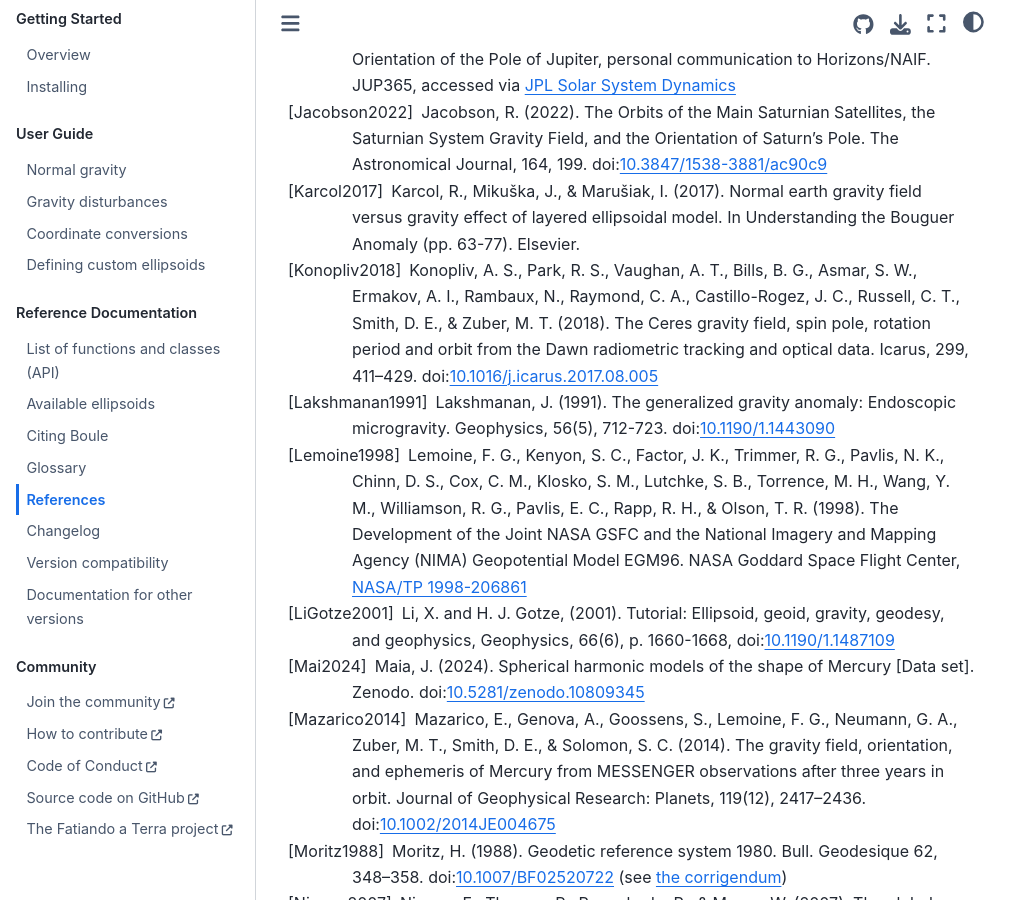
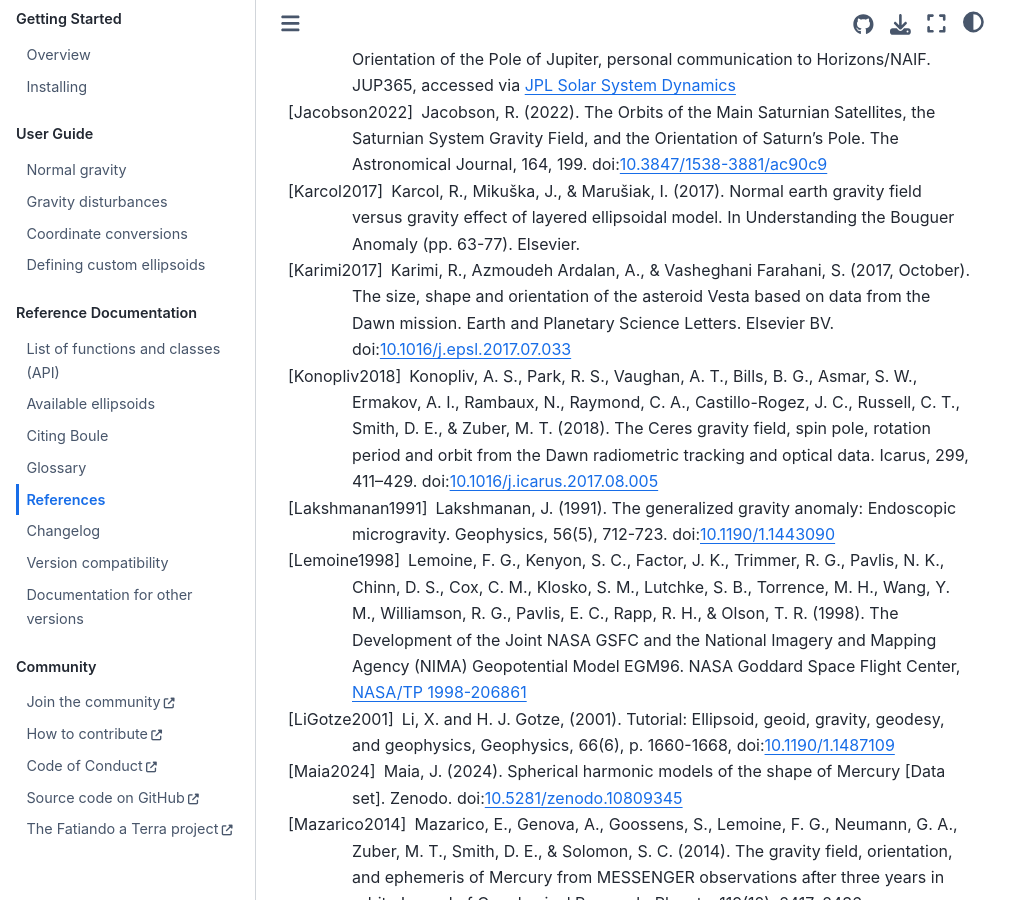
Before and after one commit to fatiando/boule, a Sphinx documentation site: the page built from doc/references.rst, in a window 1280 px wide and 900 px high, scrolled down 907 px. Shown: the whole window, without its empty margins (0-1031 px from the left). Built offline with Sphinx 7.4.7 and the Sphinx Book theme 1.1.4, drawn with Linux system fonts in a browser that asks for light colours; the version number could not be read and is left out.

Commit message:
Fix missing references and broken citations

```diff
--- a/doc/ellipsoids.rst
+++ b/doc/ellipsoids.rst
@@ -72,7 +72,7 @@ given in [Lemoine1998]_:
 
     print(boule.EGM96)
 
-**Moon2015*: Spheroid of Earth's Moon using parameters from [Wieczorek2015]_:
+**Moon2015**: Spheroid of Earth's Moon using parameters from [Wieczorek2015]_:
 
 .. jupyter-execute::
 
--- a/doc/references.rst
+++ b/doc/references.rst
@@ -13,11 +13,12 @@ References
 .. [Jacobson2021] Jacobson, R. A. (2021), The Orbits of the Regular Jovian Satellites and the Orientation of the Pole of Jupiter, personal communication to Horizons/NAIF. JUP365, accessed via `JPL Solar System Dynamics <https://ssd.jpl.nasa.gov>`__
 .. [Jacobson2022] Jacobson, R. (2022). The Orbits of the Main Saturnian Satellites, the Saturnian System Gravity Field, and the Orientation of Saturn’s Pole. The Astronomical Journal, 164, 199. doi:`10.3847/1538-3881/ac90c9 <https://doi.org/10.3847/1538-3881/ac90c9>`__
 .. [Karcol2017] Karcol, R., Mikuška, J., & Marušiak, I. (2017). Normal earth gravity field versus gravity effect of layered ellipsoidal model. In Understanding the Bouguer Anomaly (pp. 63-77). Elsevier.
+.. [Karimi2017] Karimi, R., Azmoudeh Ardalan, A., & Vasheghani Farahani, S. (2017, October). The size, shape and orientation of the asteroid Vesta based on data from the Dawn mission. Earth and Planetary Science Letters. Elsevier BV. doi:`10.1016/j.epsl.2017.07.033 <https://doi.org/10.1016/j.epsl.2017.07.033>`__
 .. [Konopliv2018] Konopliv, A. S., Park, R. S., Vaughan, A. T., Bills, B. G., Asmar, S. W., Ermakov, A. I., Rambaux, N., Raymond, C. A., Castillo-Rogez, J. C., Russell, C. T., Smith, D. E., & Zuber, M. T. (2018). The Ceres gravity field, spin pole, rotation period and orbit from the Dawn radiometric tracking and optical data. Icarus, 299, 411–429. doi:`10.1016/j.icarus.2017.08.005 <https://doi.org/10.1016/j.icarus.2017.08.005>`__
 .. [Lakshmanan1991] Lakshmanan, J. (1991). The generalized gravity anomaly: Endoscopic microgravity. Geophysics, 56(5), 712-723. doi:`10.1190/1.1443090 <https://doi.org/10.1190/1.1443090>`__
 .. [Lemoine1998] Lemoine, F. G., Kenyon, S. C., Factor, J. K., Trimmer, R. G., Pavlis, N. K., Chinn, D. S., Cox, C. M., Klosko, S. M., Lutchke, S. B., Torrence, M. H., Wang, Y. M., Williamson, R. G., Pavlis, E. C., Rapp, R. H., & Olson, T. R. (1998). The Development of the Joint NASA GSFC and the National Imagery and Mapping Agency (NIMA) Geopotential Model EGM96. NASA Goddard Space Flight Center, `NASA/TP 1998-206861 <https://cddis.nasa.gov/926/egm96/egm96.html>`__
 .. [LiGotze2001] Li, X. and H. J. Gotze, (2001). Tutorial: Ellipsoid, geoid, gravity, geodesy, and geophysics, Geophysics, 66(6), p. 1660-1668, doi:`10.1190/1.1487109 <https://doi.org/10.1190/1.1487109>`__
-.. [Mai2024] Maia, J. (2024). Spherical harmonic models of the shape of Mercury [Data set]. Zenodo. doi:`10.5281/zenodo.10809345 <https://doi.org/10.5281/zenodo.10809345>`__
+.. [Maia2024] Maia, J. (2024). Spherical harmonic models of the shape of Mercury [Data set]. Zenodo. doi:`10.5281/zenodo.10809345 <https://doi.org/10.5281/zenodo.10809345>`__
 .. [Mazarico2014] Mazarico, E., Genova, A., Goossens, S., Lemoine, F. G., Neumann, G. A., Zuber, M. T., Smith, D. E., & Solomon, S. C. (2014). The gravity field, orientation, and ephemeris of Mercury from MESSENGER observations after three years in orbit. Journal of Geophysical Research: Planets, 119(12), 2417–2436. doi:`10.1002/2014JE004675 <https://doi.org/10.1002/2014JE004675>`__
 .. [Moritz1988] Moritz, H. (1988). Geodetic reference system 1980. Bull. Geodesique 62, 348–358. doi:`10.1007/BF02520722 <https://doi.org/10.1007/BF02520722>`__ (see `the corrigendum <http://fgg-web.fgg.uni-lj.si/~/MKUHAR/Zalozba/GRS_80_Moritz.pdf>`__)
 .. [Nimmo2007] Nimmo, F., Thomas, P., Pappalardo, R., & Moore, W. (2007). The global shape of Europa: Constraints on lateral shell thickness variations. Icarus, 191(1), 183–192. doi:`10.1016/j.icarus.2007.04.021 <https://doi.org/10.1016/j.icarus.2007.04.021>`__
```
Also changed, not shown: other parts of doc/ellipsoids.rst (+1 -1 lines), 1 other file.
